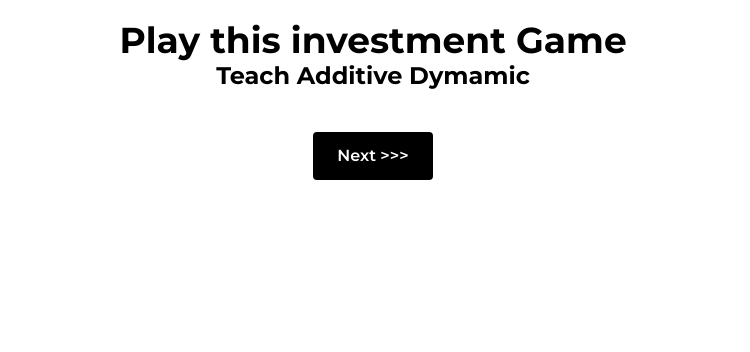
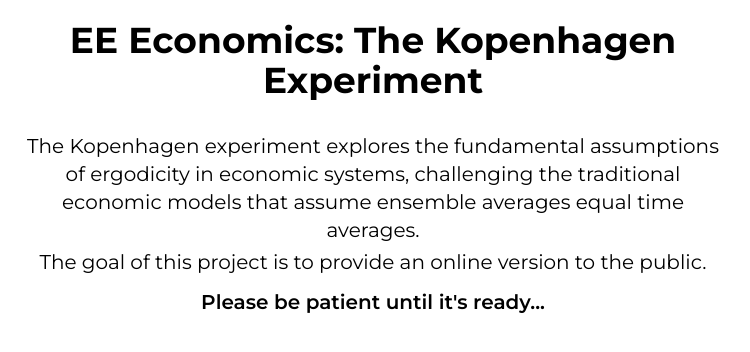
Before and after one commit to jenslaufer/ergodicity-economics-kopenhagen-experiment, a Vue app: page /#/ in a window 1280 px wide. Shown: the top 352 px of the page, without its empty margins (267-1017 px from the left). Built offline with nearby package versions, Linux system fonts and the light colour scheme.

Commit message:
added explaination for initial version

```diff
--- a/src/pages/Home.vue
+++ b/src/pages/Home.vue
@@ -1,6 +1,13 @@
 <template>
-  <div class="flex flex-col items-center justify-center mt-5">
-    <h1 class="text-brand1 text-4xl font-bold text-center">Play this investment Game</h1>
+  <div class="flex flex-col items-center justify-center">
+    <div class="max-w-3xl min-w-xl sm:px-6 lg:px-8">
+      <h1 class="text-brand1 text-4xl font-bold text-center mt-5">EE Economics: The Kopenhagen Experiment</h1>
+      <p class="text-brand text-xl font-normal text-center mt-8">The Kopenhagen experiment explores the fundamental
+        assumptions of ergodicity in economic systems, challenging the traditional economic models that assume ensemble
+        averages equal time averages.</p>
+      <p class="text-brand text-xl font-normal text-center mt-1">The goal of this project is to provide an online
+        version to the public.</p>
+      <p class="text-brand text-xl font-semibold text-center mt-3">Please be patient until it's ready...</p>
       <teach-additive v-if="step === 0" />
       <play-additive v-else-if="step === 1" />
       <teach-multiplicative v-else-if="step === 2" />
@@ -9,6 +16,7 @@
       <button @click="nextStep" v-if="step < 4"
         class="mt-10 px-6 py-3 bg-brand1 text-brand0 font-semibold rounded hover:bg-gray-800 transition-colors duration-200">Next
         >>></button>
+    </div>
     <app-footer
       component-style="text- text-gray-600 hover:text-gray-800  transition-colors duration-200 font-medium underline"
       class="fixed bottom-0 left-0 m-3" text="&copy; by Solytics — explore our extensions or get your own built by us."
@@ -24,7 +32,7 @@ import PlayMultiplicative from "./PlayMultiplicative.vue";
 import TeachMultiplicative from "./TeachMultiplicative.vue";
 import Results from "./Results.vue";
 
-const step = ref(0);
+const step = ref(8)
 
 const nextStep = () => {
   step.value += 1;
```
Lines whose indentation alone changed are shown as unchanged.
